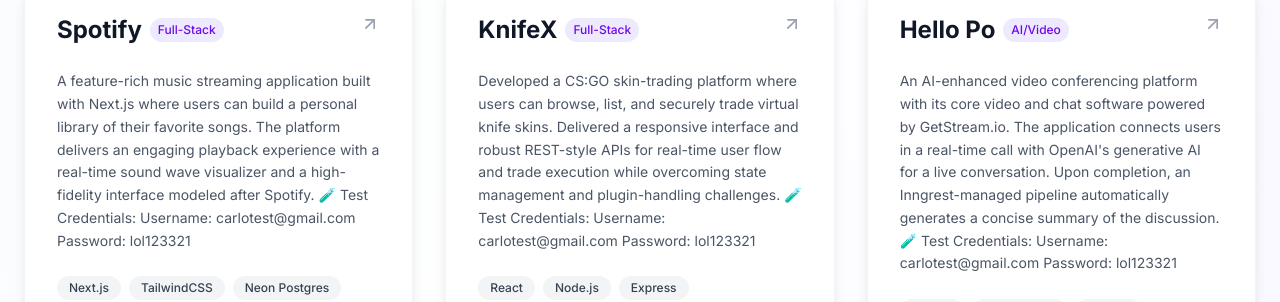
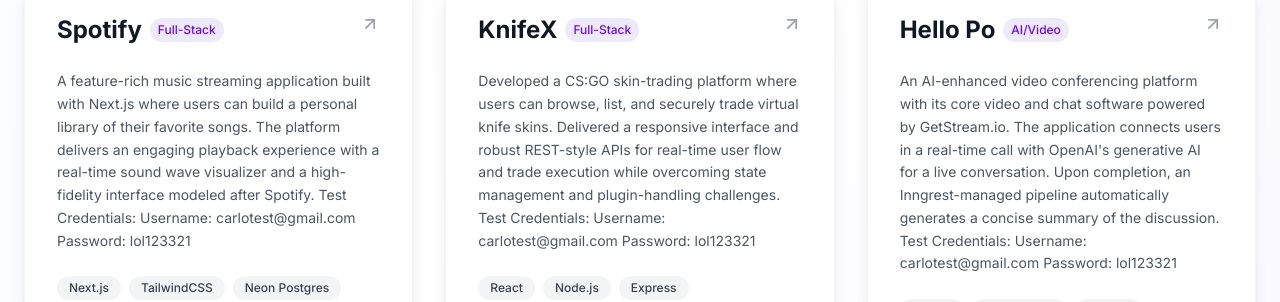
Before and after one commit to carloc3005/mywebsite, a Next.js app in the folder mywebsite/: page / in a window 1280 px wide. Shown: the part 2372-2674 px from the top of the page. Built offline with nearby package versions, Linux system fonts and the light colour scheme.

Commit message:
removed emojis

```diff
--- a/mywebsite/src/app/page.tsx
+++ b/mywebsite/src/app/page.tsx
@@ -8,31 +8,38 @@
   const projects = [
     {
       name: 'Spotify',
-      description: 'A feature-rich music streaming application built with Next.js where users can build a personal library of their favorite songs. The platform delivers an engaging playback experience with a real-time sound wave visualizer and a high-fidelity interface modeled after Spotify. \n\n🧪 Test Credentials:\nUsername: carlotest@gmail.com\nPassword: lol123321',
+      description: 'A feature-rich music streaming application built with Next.js where users can build a personal library of their favorite songs. The platform delivers an engaging playback experience with a real-time sound wave visualizer and a high-fidelity interface modeled after Spotify. \n\nTest Credentials:\nUsername: carlotest@gmail.com\nPassword: lol123321',
       tech: ['Next.js', 'TailwindCSS', 'Neon Postgres', 'Node.js', 'Stripe'],
       href: 'https://spotify-iota-amber.vercel.app/',
       category: 'Full-Stack'
     },
     {
       name: 'KnifeX',
-      description: 'Developed a CS:GO skin-trading platform where users can browse, list, and securely trade virtual knife skins. Delivered a responsive interface and robust REST-style APIs for real-time user flow and trade execution while overcoming state management and plugin-handling challenges. \n\n🧪 Test Credentials:\nUsername: carlotest@gmail.com\nPassword: lol123321',
+      description: 'Developed a CS:GO skin-trading platform where users can browse, list, and securely trade virtual knife skins. Delivered a responsive interface and robust REST-style APIs for real-time user flow and trade execution while overcoming state management and plugin-handling challenges. \n\nTest Credentials:\nUsername: carlotest@gmail.com\nPassword: lol123321',
       tech: ['React', 'Node.js', 'Express', 'Neon Postgres'],
       href: 'https://knifex.netlify.app/',
       category: 'Full-Stack'
     },
     {
       name: 'Hello Po',
-      description: 'An AI-enhanced video conferencing platform with its core video and chat software powered by GetStream.io. The application connects users in a real-time call with OpenAI\'s generative AI for a live conversation. Upon completion, an Inngrest-managed pipeline automatically generates a concise summary of the discussion. \n\n🧪 Test Credentials:\nUsername: carlotest@gmail.com\nPassword: lol123321',
+      description: 'An AI-enhanced video conferencing platform with its core video and chat software powered by GetStream.io. The application connects users in a real-time call with OpenAI\'s generative AI for a live conversation. Upon completion, an Inngrest-managed pipeline automatically generates a concise summary of the discussion. \n\nTest Credentials:\nUsername: carlotest@gmail.com\nPassword: lol123321',
       tech: ['Next.js', 'TailwindCSS', 'Inngest', 'Javascript', 'Neon Postgres', 'GetStream.io'],
       href: 'https://hello-isc1smnye-carlo-castillos-projects-1517593b.vercel.app',
       category: 'AI/Video'
     },
     {
       name: 'AWS Route 53',
-      description: 'Developed and deployed my personal portfolio using AWS Route 53 to register a custom domain and configure its DNS records. The static site is hosted on AWS S3 servers, globally distributed via a CloudFront content delivery network with HTTPS enabled through an SSL certificate from AWS Certificate Manager to enhance HTTPS performance. \n\n🧪 Test Credentials:\nUsername: carlotest@gmail.com\nPassword: lol123321',
+      description: 'Developed and deployed my personal portfolio using AWS Route 53 to register a custom domain and configure its DNS records. The static site is hosted on AWS S3 servers, globally distributed via a CloudFront content delivery network with HTTPS enabled through an SSL certificate from AWS Certificate Manager to enhance HTTPS performance.',
       tech: ['Next.js', 'TailwindCSS', 'AWS Route 53', 'AWS S3', 'AWS CloudFront'],
       href: 'https://www.carlofc.com',
       category: 'Cloud/DevOps'
+    },
+    {
+      name: 'Custom PC & System Configuration',
+      description: 'Built and configured custom gaming and workstation PCs from the ground up, including component selection, assembly, BIOS configuration, and operating system installation. Specialized in performance optimization, thermal management, and system troubleshooting. Projects include high-performance gaming rigs, development workstations, and budget-friendly builds tailored to specific user requirements. \n\nGallery coming soon - Pictures will be added to showcase completed builds and configurations.',
+      tech: ['PC Hardware Assembly', 'Windows/Linux Installation', 'BIOS Configuration', 'System Optimization', 'Troubleshooting'],
+      href: '#',
+      category: 'Hardware/IT'
     },
   ];
 
@@ -211,7 +218,7 @@
                     </div>
                     <div className="flex justify-center space-x-4 pt-4">
                       <div className="text-center">
-                        <div className="text-2xl font-bold text-gray-900">4+</div>
+                        <div className="text-2xl font-bold text-gray-900">5+</div>
                         <div className="text-sm text-gray-500">Projects</div>
                       </div>
                       <div className="text-center">
```
